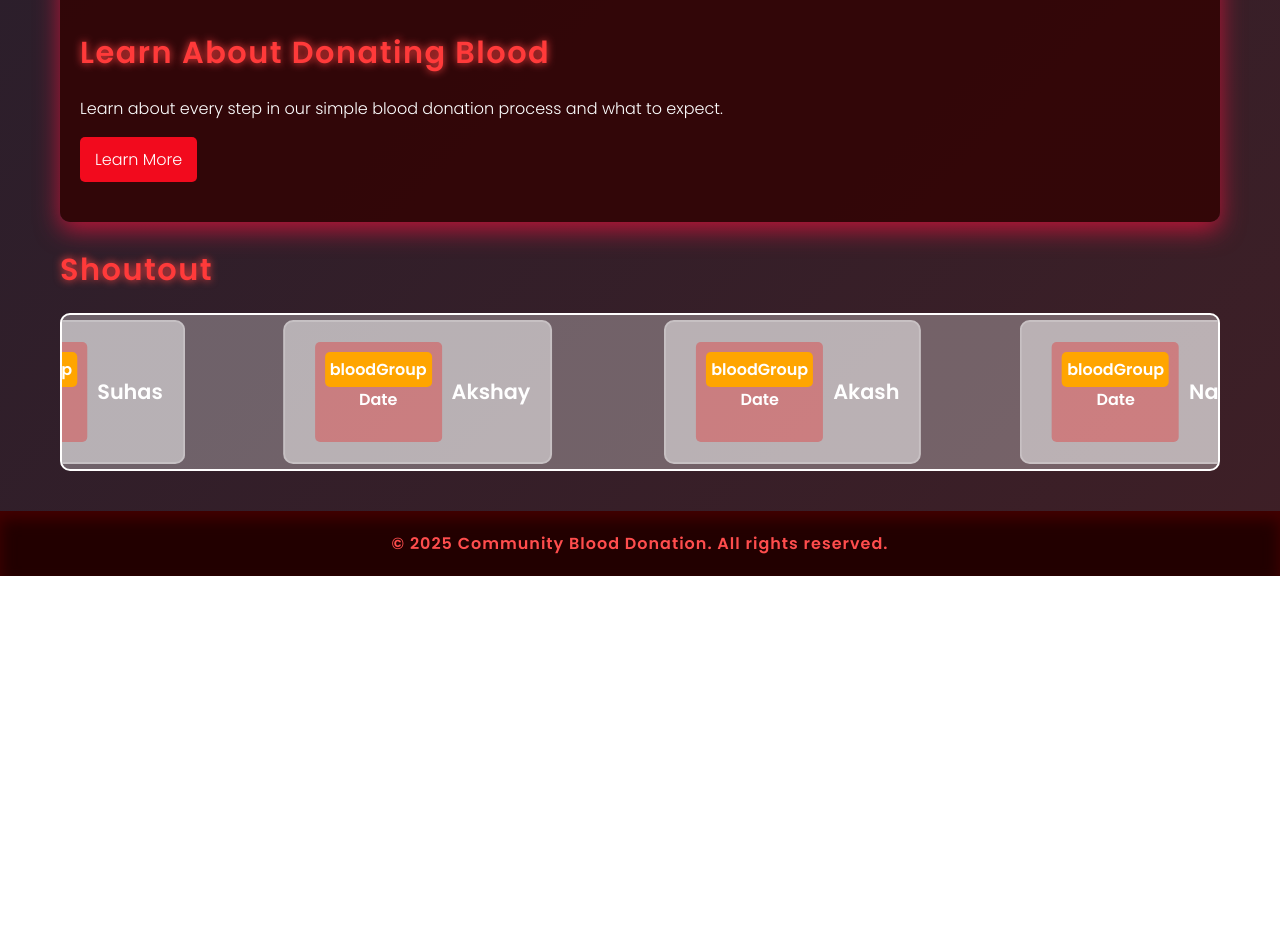
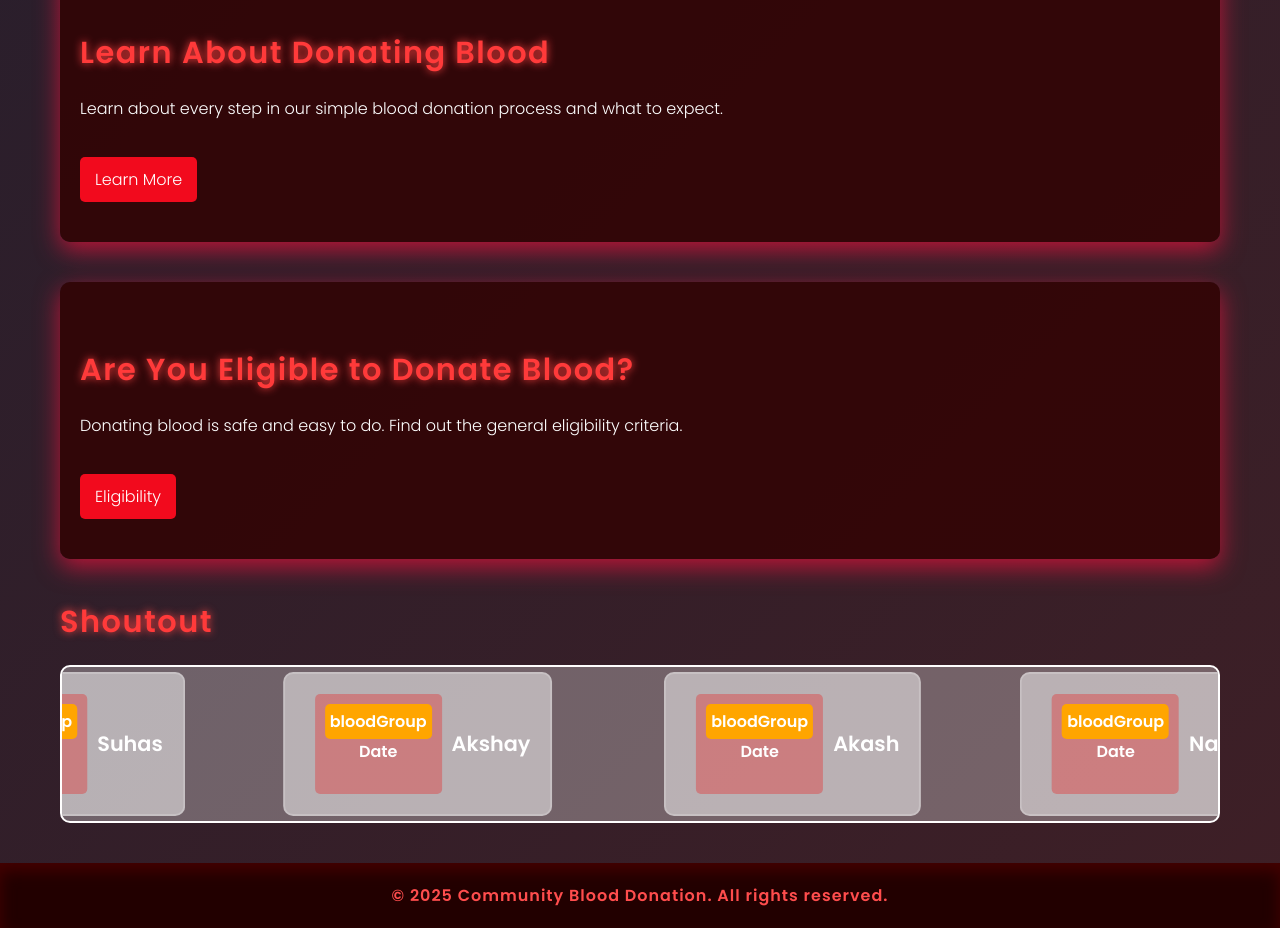
Before and after one commit to AkshayPP-3/blood-don, a plain HTML site: page index.html in a window 1280 px wide. Shown: the part 1440-2368 px from the top of the page. Before the commit the page ends 2016 px from the top, so only its background shows below. Drawn offline with nearby package versions, Linux system fonts and the light colour scheme.

Commit message:
Added more on homepage (incmplt)

```diff
--- a/index.html
+++ b/index.html
@@ -107,8 +107,14 @@
     </p>
     <a href="#" class="learn-more-button" onclick="showBlankPage(event)">Learn More</a>
   </section>
-
-
+  <!-- Are you eligible? -->
+  <section class="eligibilty">
+    <h2>Are You Eligible to Donate Blood?</h2>
+    <p>
+      Donating blood is safe and easy to do. Find out the general eligibility criteria.
+    </p>
+    <a href="#" class="eligibility-button" onclick="showEligibility(event)">Eligibility</a>
+  </section>
 
   <!-- shoutout -->
     <section>
--- a/javascript.js
+++ b/javascript.js
@@ -250,6 +250,69 @@ function showBlankPage(event) {
     </body>
   `;
 }
+// eligibility
+//learn more
+function showEligibility(event) {
+  event.preventDefault();
+
+  document.documentElement.innerHTML = `
+    <head>
+      <title>Blood Donation Eligibility</title>
+      <style>
+        body {
+          font-family: Arial, sans-serif;
+          padding: 30px;
+          background-color: #f9f9f9;
+          color: #333;
+          max-width: 700px;
+          margin: auto;
+        }
+        h1 {
+          color: #d32f2f;
+        }
+        .eligibility-criteria1 {
+
+
+        }
+        .eligibility-criteria1 p {
+          background-color: #fff;
+          border: 1px solid #ccc;
+          border-radius: 8px;
+          padding: 20px;
+          box-shadow: 0 2px 6px rgba(0,0,0,0.1);
+        }
+        button {
+          margin-top: 30px;
+          padding: 10px 20px;
+          background-color: #d32f2f;
+          color: white;
+          border: none;
+          border-radius: 5px;
+          cursor: pointer;
+          font-size: 16px;
+        }
+        button:hover {
+          background-color: #b71c1c;
+        }
+      </style>
+    </head>
+    <body>
+      <h1>Are You Eligible to Donate Blood?</h1>
+      <p>Donating blood is safe and easy to do. Find out the general eligibility criteria.</p>
+      <div class="eligibility-criteria1">
+        <h2>General Eligibility Criteria</h2>
+        <p>Must be at least 16 years old*</p>
+        <p>Must weigh at least 110 pounds</p>
+        <p>Must be in good health</p>
+        <p>Eat within 2 hours ahead of your donation</p>
+        <p>Must not have donated blood in the last 56 days</p>
+        <p>Drink plenty of non-alcoholic liquids</p>
+        <p>Bring a valid ID with your name and photo</p>
+      </div>
+      <button onclick="goBack()">Go Back</button>
+    </body>
+  `;
+}
 
 // Register form handler
 function handleRegister(event) {
--- a/styles.css
+++ b/styles.css
@@ -118,12 +118,28 @@ header p {
       color: white;
       text-decoration: none;
       border-radius: 5px;
+      margin-top: 20px;
     }
 
     .learn-more-button:hover {
       background-color: #c30c0ccd;
+      transform: translateY(-2px);
     }
 
+/* Eligibility button */
+    .eligibility-button {
+      display: inline-block;
+      padding: 10px 15px;
+      background-color: #f20a1d;
+      color: white;
+      text-decoration: none;
+      border-radius: 5px;
+      margin-top: 20px;
+    }
+    .eligibility-button:hover {
+      background-color: #c30c0ccd;
+      transform: translateY(-2px);
+    }
 /* about */
 .about-section {
   background: rgba(50, 0, 0, 0.8);
@@ -172,6 +188,7 @@ header p {
   box-shadow: 0 8px 24px rgba(220, 20, 60, 0.8);
   padding: 30px 40px;
   margin-bottom: 40px;
+  animation: fadeInUp 1s ease-in-out;
   color: #fff;
 }
 /* Learn more */
@@ -180,6 +197,17 @@ header p {
   margin: 0 auto;
   position: relative;
   z-index: 10;
+}
+/* Eligibility */
+.eligibilty{
+  background: rgba(50, 0, 0, 0.8);
+  padding: 40px 20px;
+  color: #fff;
+  margin-top: 40px;
+  border-radius: 10px;
+  box-shadow: 0 8px 24px rgba(220, 20, 60, 0.8);
+  animation: fadeInUp 1s ease-in-out;
+  margin-bottom: 40px;
 }
 /*  */
 h2 {
```
